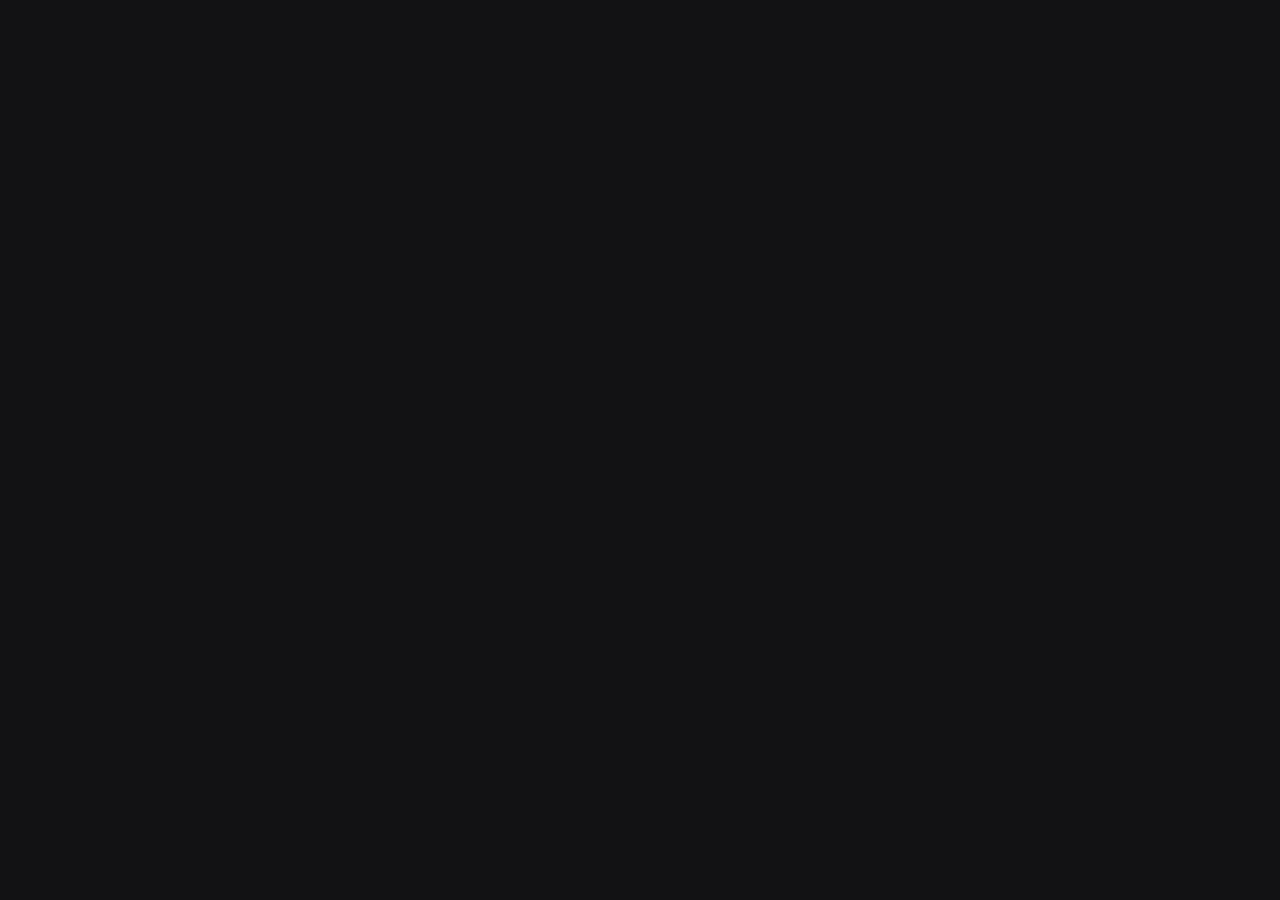
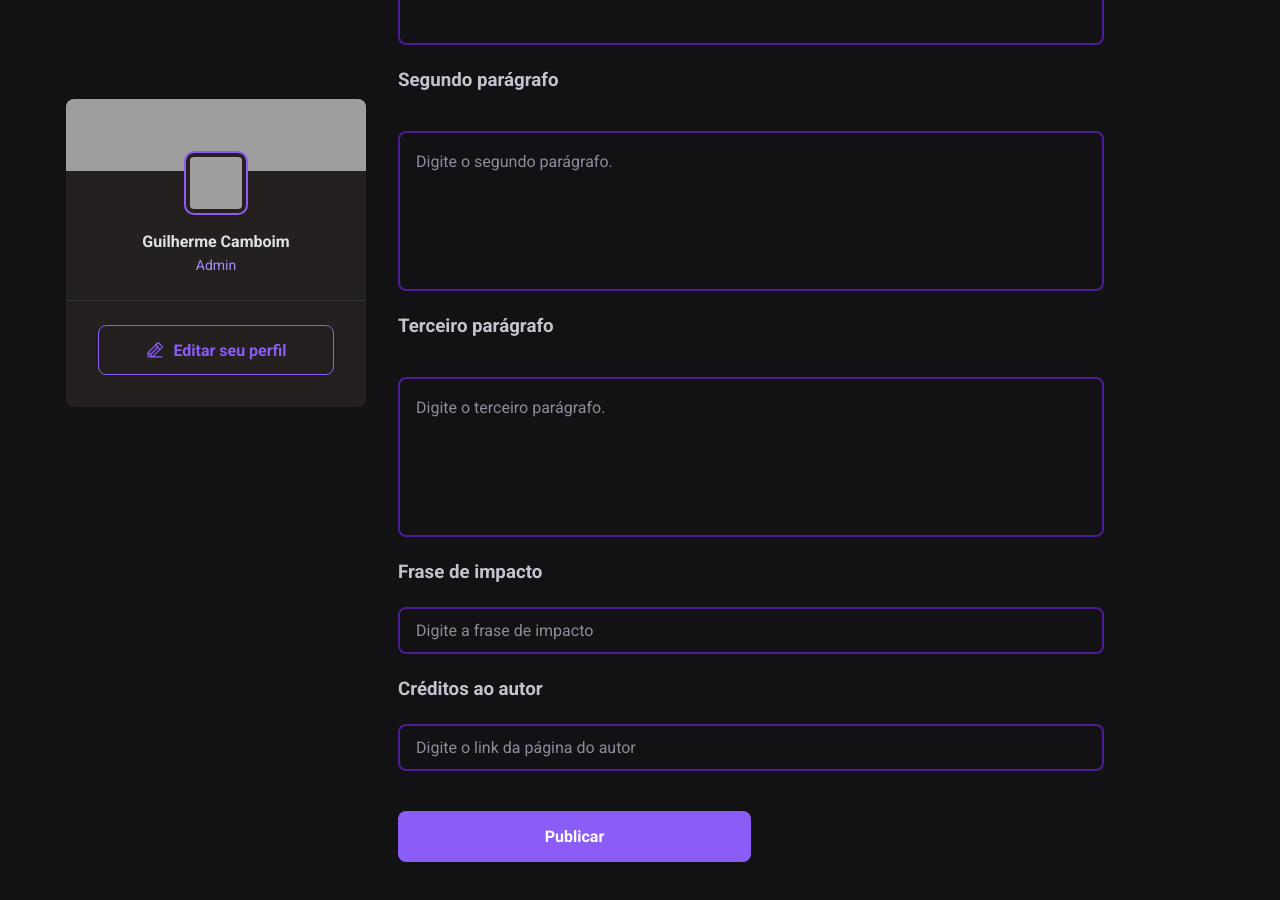
Before and after one commit to guilhermecamboim/ler-abre-caminhos-TS, a React (Vite) app: page /cadastrar in a window 1280 px wide. Shown: the part 560-1460 px from the top of the page. Before the commit the page ends 800 px from the top, so only its background shows below. Built offline with nearby package versions, Linux system fonts and the light colour scheme; grey boxes are pictures that could not be loaded.

Commit message:
Posicionando itens do formulario de cadastro.

```diff
--- a/src/components/InputText/styles.module.css
+++ b/src/components/InputText/styles.module.css
@@ -15,9 +15,6 @@
 .textInputContainer:has(input:disabled) {
   opacity: 0.5;
   cursor: not-allowed;
-}
-
-.textInputContainer:focus {
 }
 
 .prefix {
--- a/src/pages/Publish/Publish.tsx
+++ b/src/pages/Publish/Publish.tsx
@@ -3,15 +3,41 @@ import { Sidebar } from "../../components/Sidebar/Sidebar";
 import styles from './styles.module.css';
 
 export function Publish() {
+
+  function handleSubmit(event: any) {
+      event?.preventDefault()
+      console.log(event)
+  }
+
   return (
     <div className={styles.wrapper}>
       <Sidebar />
       <div className={styles.containerForm}>
         <h1>Cadastrar novo Post</h1>
-        <InputText name="Teste" placeholder="Teste"/>
-        <InputText />
-        <InputText />
-        <InputText />
+
+        <form onSubmit={handleSubmit}>
+          <div className={styles.containerForm}>
+            <h3>Titulo do Post</h3>
+            <InputText type="text" name="titulo" placeholder="Digite o título do post."/>
+
+            <h3>Primeiro parágrafo</h3>
+            <textarea name="paragraphOne" placeholder="Digite o primeiro parágrafo."/>
+
+            <h3>Segundo parágrafo</h3>
+            <textarea name="paragraphTwo" placeholder="Digite o segundo parágrafo."/>
+
+            <h3>Terceiro parágrafo</h3>
+            <textarea name="paragraphThree" placeholder="Digite o terceiro parágrafo."/>
+
+            <h3>Frase de impacto</h3>
+            <InputText type="text" name="italic" placeholder="Digite a frase de impacto"/>
+
+            <h3>Créditos ao autor</h3>
+            <InputText type="text" name="link" placeholder="Digite o link da página do autor"/>
+
+            <button type="submit">Publicar</button>
+          </div>
+        </form>
 
       </div>
     </div>
--- a/src/pages/Publish/styles.module.css
+++ b/src/pages/Publish/styles.module.css
@@ -14,3 +14,38 @@
   flex-direction: column;
   gap: 1.5rem;
 }
+
+.containerForm button[type="submit"] {
+  padding: 1rem 1.5rem;
+  width: 50%;
+  margin-top: 1rem;
+  border-radius: 8px;
+  border: 0;
+  background: var(--violet-500);
+  color: var(--white);
+  font-weight: bold;
+  cursor: pointer;
+}
+
+.containerForm textarea {
+  width: 100%;
+  background: var(--gray-900);
+  border: 0;
+  resize: none;
+  height: 10rem;
+  padding: 1rem;
+  border-radius: 8px;
+  color: var(--gray-400);
+  line-height: 1.6;
+  margin-top: 1rem;
+  border: 2px solid var(--violet-900);
+
+}
+
+.containerForm textarea:focus {
+  border-color: var(--violet-400);
+}
+
+.containerForm textarea::placeholder {
+  color: var(--gray-400);
+}
```
